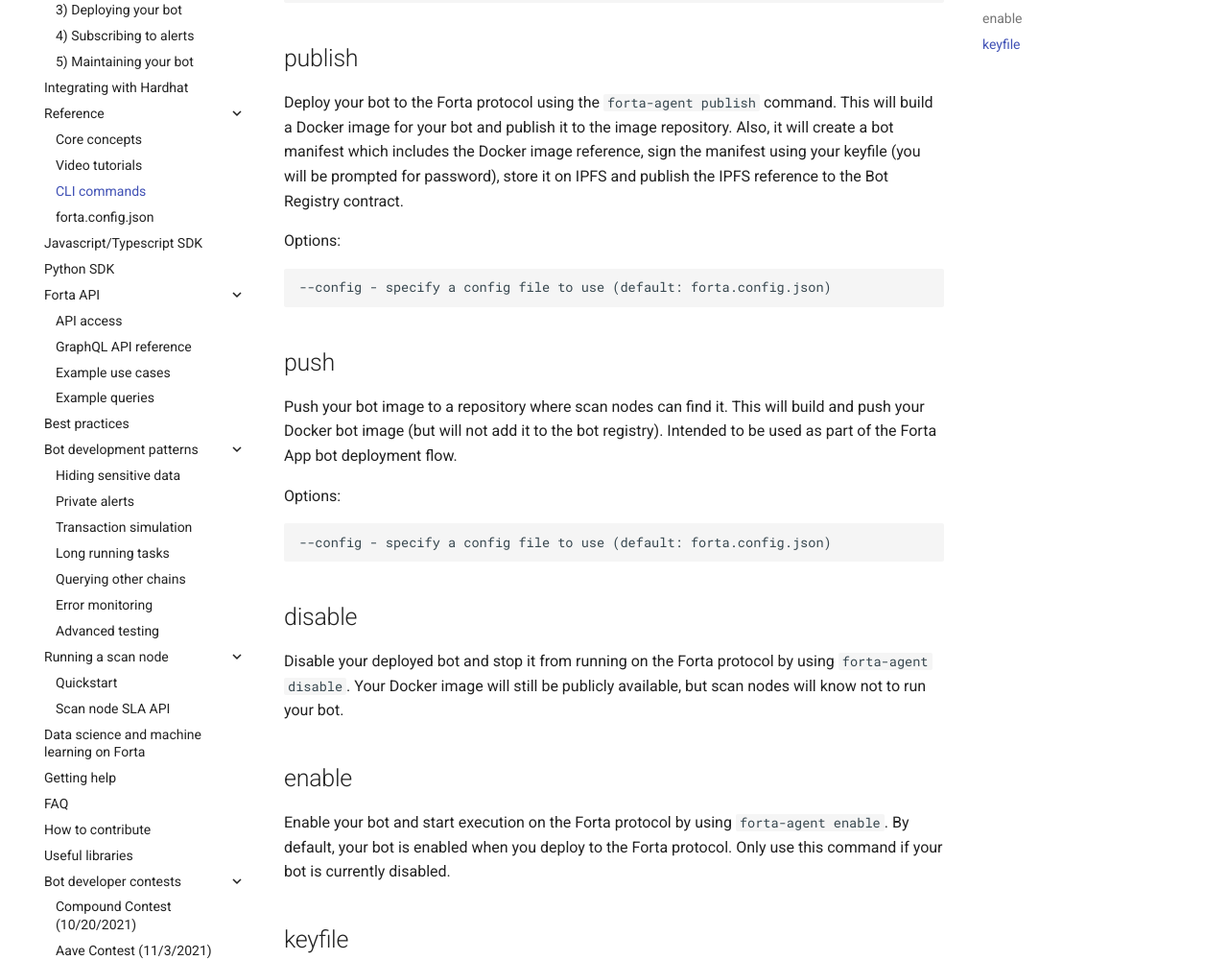
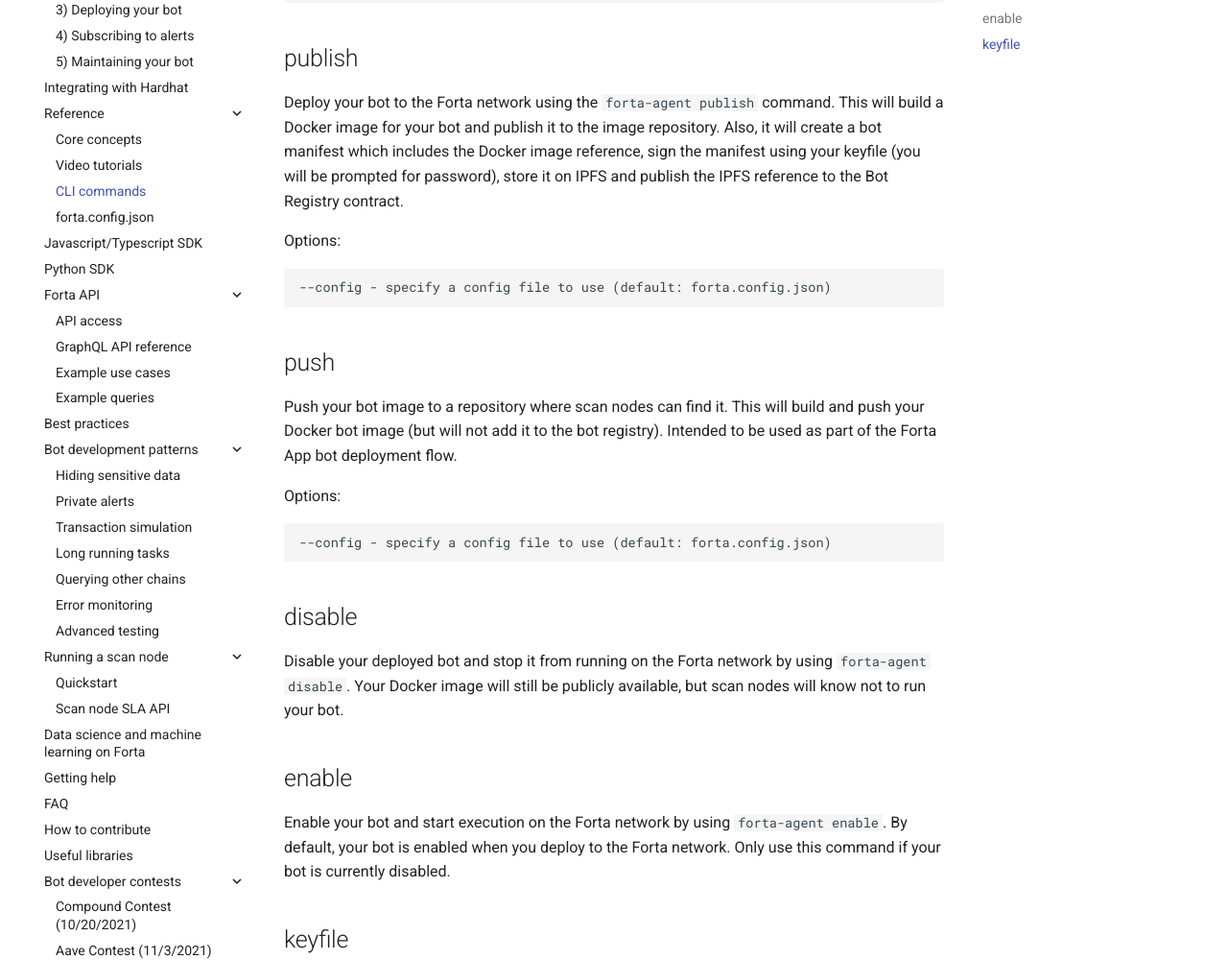
Before and after one commit to forta-network/docs, an MkDocs documentation site: the page built from docs/cli.md, in a window 1280 px wide and 1400 px high, scrolled down 2457 px. Shown: the part 269-1269 px from the top of the window at 96% size. Built offline with MkDocs 1.6.1 and Material for MkDocs 9.7.7, drawn with Linux system fonts in a browser that asks for light colours.

Commit message:
replace more forta protocol with forta network

```diff
--- a/docs/cli.md
+++ b/docs/cli.md
@@ -114,7 +114,7 @@
 
 ## publish
 
-Deploy your bot to the Forta protocol using the `forta-agent publish` command. This will build a Docker image for your bot and publish it to the image repository. Also, it will create a bot manifest which includes the Docker image reference, sign the manifest using your keyfile (you will be prompted for password), store it on IPFS and publish the IPFS reference to the Bot Registry contract.
+Deploy your bot to the Forta network using the `forta-agent publish` command. This will build a Docker image for your bot and publish it to the image repository. Also, it will create a bot manifest which includes the Docker image reference, sign the manifest using your keyfile (you will be prompted for password), store it on IPFS and publish the IPFS reference to the Bot Registry contract.
 
 Options:
 
@@ -134,11 +134,11 @@
 
 ## disable
 
-Disable your deployed bot and stop it from running on the Forta protocol by using `forta-agent disable`. Your Docker image will still be publicly available, but scan nodes will know not to run your bot.
+Disable your deployed bot and stop it from running on the Forta network by using `forta-agent disable`. Your Docker image will still be publicly available, but scan nodes will know not to run your bot.
 
 ## enable
 
-Enable your bot and start execution on the Forta protocol by using `forta-agent enable`. By default, your bot is enabled when you deploy to the Forta protocol. Only use this command if your bot is currently disabled.
+Enable your bot and start execution on the Forta network by using `forta-agent enable`. By default, your bot is enabled when you deploy to the Forta network. Only use this command if your bot is currently disabled.
 
 ## keyfile
 
```
Also changed, not shown: docs/contributing.md (+4 -4 lines), docs/long-running-tasks.md (+1 -1 lines).
